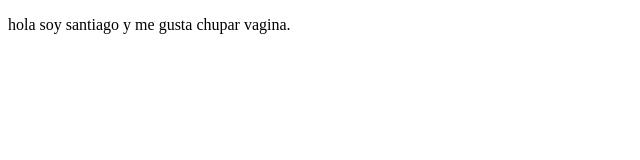
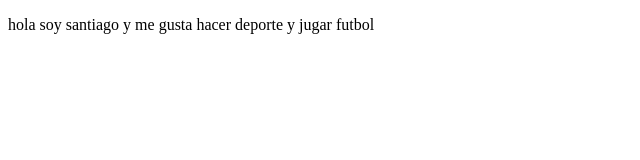
Before and after one commit to santi970810/ProyectoDemoCursoPrework, a plain HTML site: page index.html in a window 1280 px wide. Shown: the whole page, without its empty margins (0-640 px from the left). Drawn offline with Linux system fonts and the light colour scheme.

Commit message:
cambios agregamos deporte

```diff
--- a/index.html
+++ b/index.html
@@ -8,7 +8,7 @@
 </head>
 <body>
     <p>
-        hola soy santiago y me gusta chupar vagina.
+        hola soy santiago y me gusta hacer deporte y jugar futbol
     </p>
 
 </body>
```
